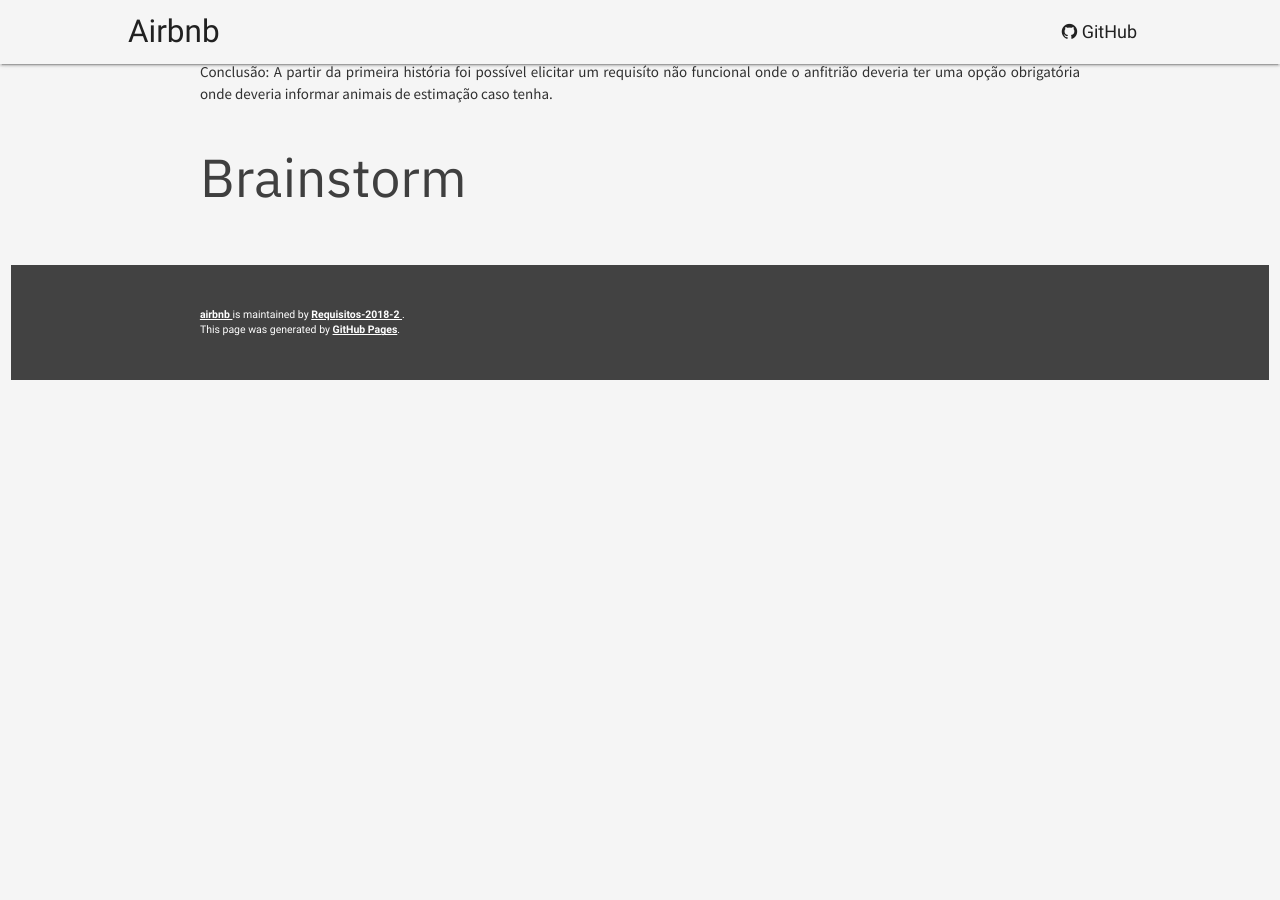
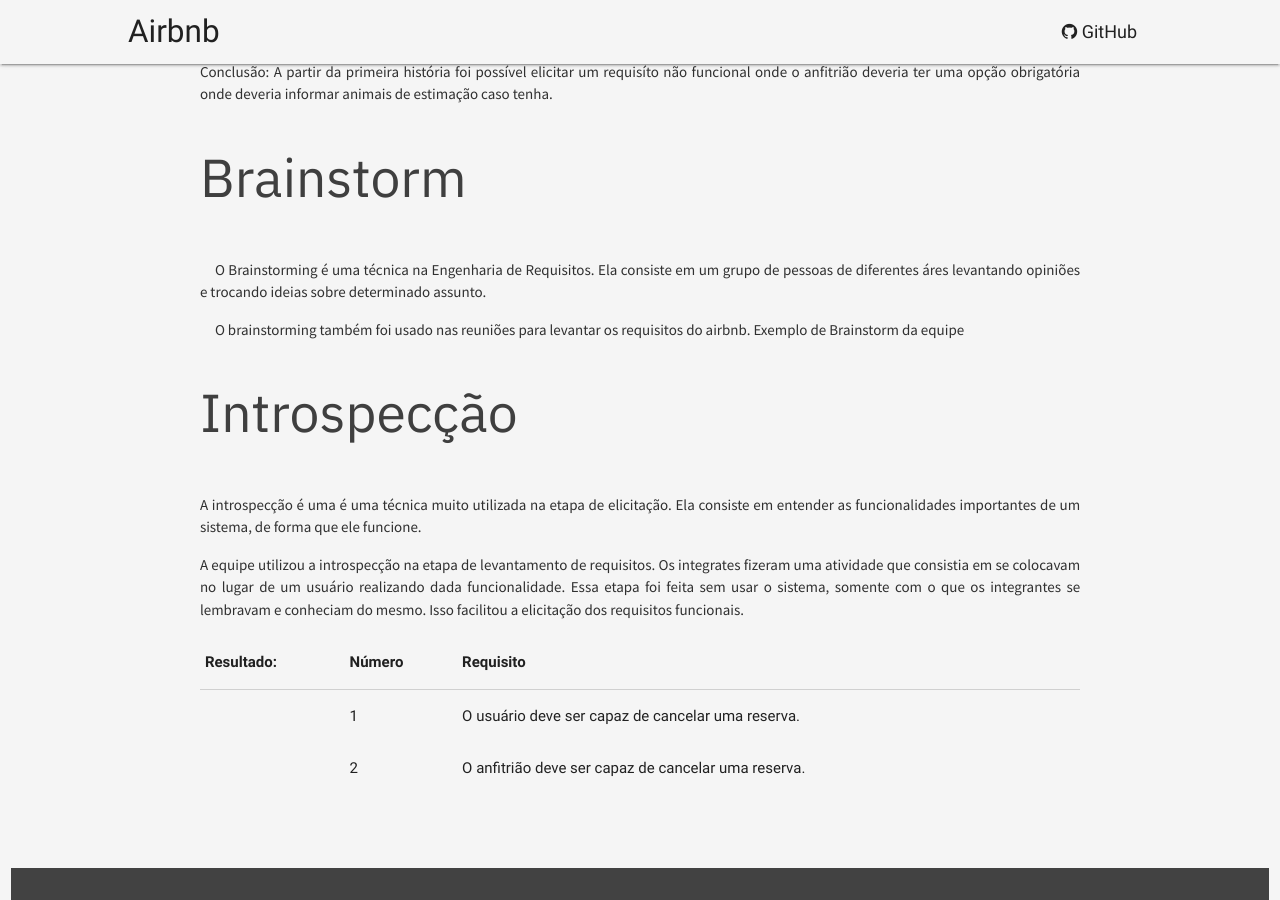
Before and after one commit to Requisitos-2018-2/airbnb, a Jekyll site: the page built from elicitacao/index.md, in a window 1280 px wide and 900 px high, scrolled down 491 px. Built offline with Jekyll 4.4.1, drawn with Linux system fonts in a browser that asks for light colours; our own code applies the rules of GitHub Pages for plain Markdown files; before the commit the page ends 900 px from its top, so only the background shows below that.

Commit message:
add instrospecçao

```diff
--- a/elicitacao/index.md
+++ b/elicitacao/index.md
@@ -12,3 +12,21 @@
 
 
 ## **Brainstorm**
+
+
+ O Brainstorming é uma técnica na Engenharia de Requisitos. Ela consiste em um grupo de pessoas de diferentes áres levantando opiniões e trocando ideias sobre determinado assunto.
+
+ O brainstorming também foi usado nas reuniões para levantar os requisitos do airbnb. Exemplo de Brainstorm da equipe
+
+## **Introspecção**
+
+A introspecção é uma é uma técnica muito utilizada na etapa de elicitação. Ela consiste em entender as funcionalidades importantes de um sistema, de forma que ele funcione.
+
+A equipe utilizou a introspecção na etapa de levantamento de requisitos. Os integrates fizeram uma atividade que consistia em se colocavam no lugar de um usuário realizando dada funcionalidade. Essa etapa foi feita sem usar o sistema, somente com o que os integrantes se lembravam e conheciam do mesmo. Isso facilitou a elicitação dos requisitos funcionais.
+
+
+Resultado: | Número | Requisito                                                                              |
+|--------|----------------------------------------------------------------------------------------|
+| 1      | O usuário deve ser capaz de cancelar uma reserva.	                                             |
+| 2      | O anfitrião deve ser capaz de cancelar uma reserva.
+|
```
